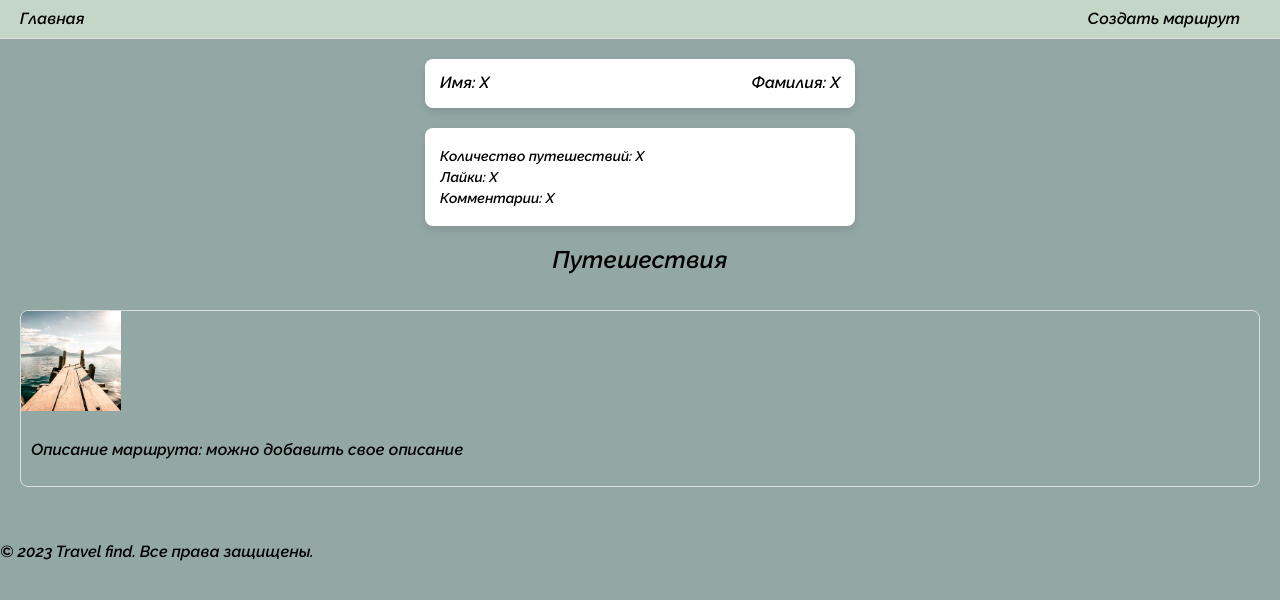
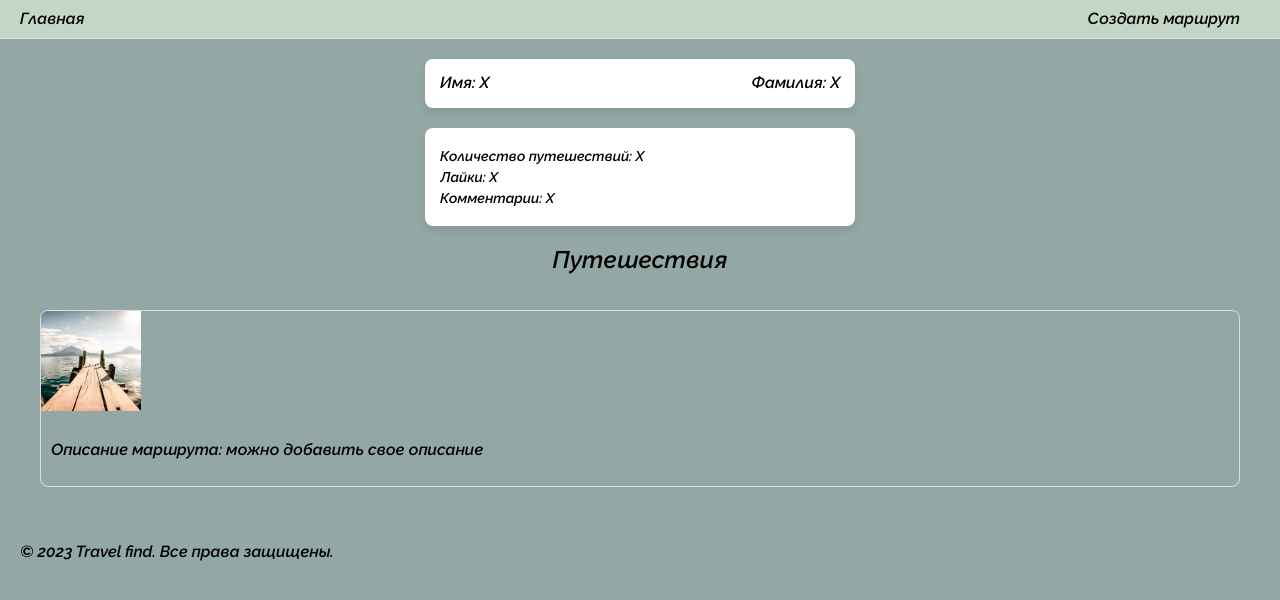
Before and after one commit to Hilosov/site, a plain HTML site: page profile.html in a window 1280 px wide. Drawn offline with Linux system fonts and the light colour scheme.

Commit message:
max width frame is 1440px

```diff
--- a/styles/index.css
+++ b/styles/index.css
@@ -14,6 +14,29 @@ body {
     flex-direction: column;
     align-items: center;
     background-color: #93a7a4;
+}
+
+main{
+    max-width: 1440px;
+    margin: 0 auto; /* Центрирование при ширине больше 1440px */
+    padding: 0 20px; /* Отступы по бокам */
+    box-sizing: border-box;
+    min-width: 450px;
+}
+nav{
+    max-width: 1440px;
+    margin: 0 auto; /* Центрирование при ширине больше 1440px */
+    padding: 0 20px; /* Отступы по бокам */
+    box-sizing: border-box;
+    min-width: 450px;
+}
+footer{
+    max-width: 1440px;
+    margin: 0 auto; /* Центрирование при ширине больше 1440px */
+    padding: 0 20px; /* Отступы по бокам */
+    box-sizing: border-box;
+    min-width: 450px;
+
 }
 .header {
     display: flex;
```
